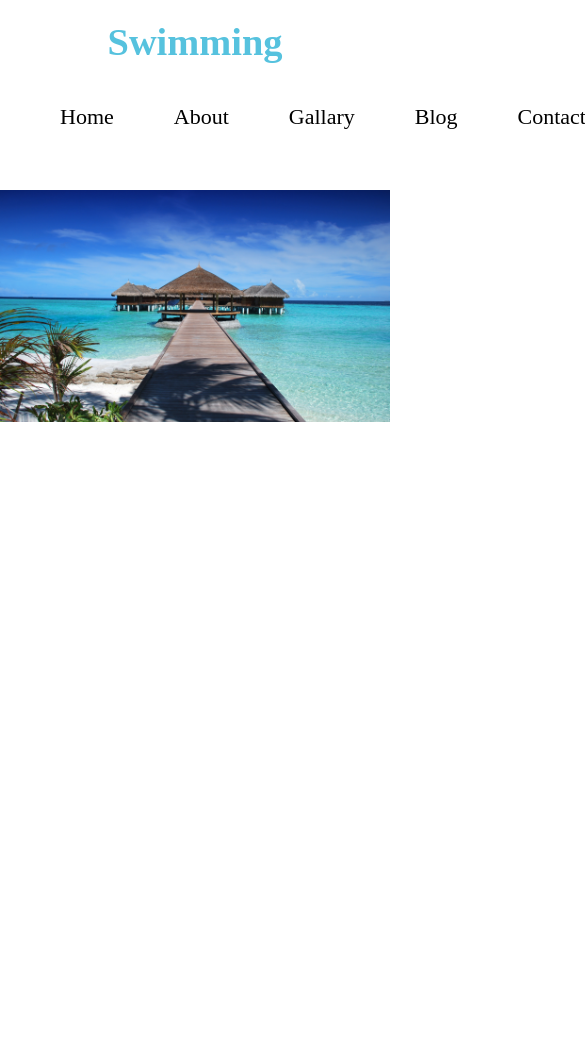
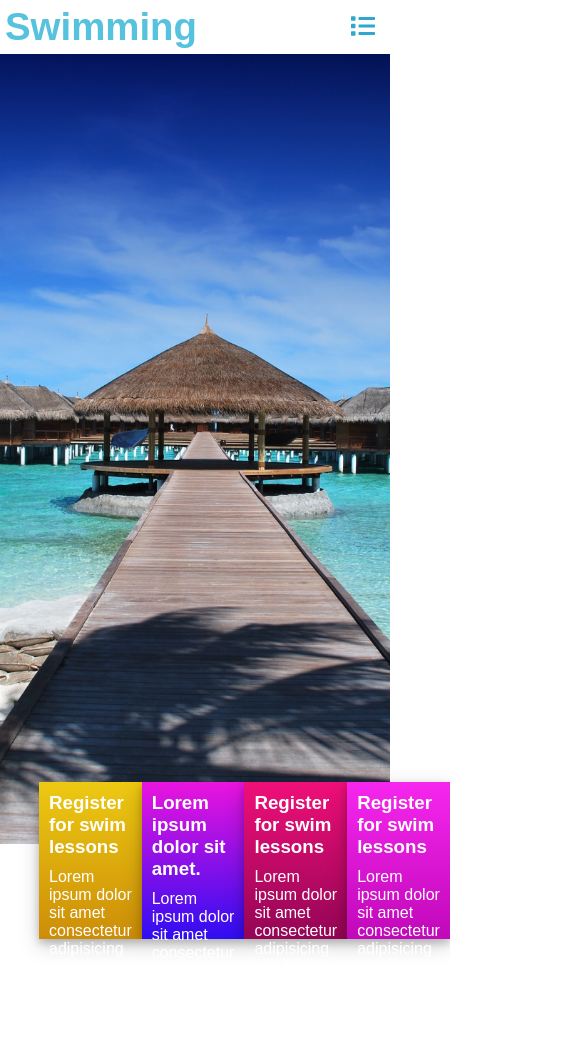
Before and after one commit to bilalisz/swimming-html5-css3, a plain HTML site: page index.html in a window 390 px wide. Shown: the top 1057 px of the page, 585 px wide, since content can reach past the window. Before the commit the page ends 844 px from the top, so only its background shows below. Drawn offline with Linux system fonts and the light colour scheme.

Commit message:
new work

```diff
--- a/index.html
+++ b/index.html
@@ -4,6 +4,7 @@
     <meta charset="UTF-8">
     <meta http-equiv="X-UA-Compatible" content="IE=edge">
     <meta name="viewport" content="width=device-width, initial-scale=1.0">
+    <link href="https://cdnjs.cloudflare.com/ajax/libs/font-awesome/5.13.0/css/all.min.css" rel="stylesheet">
     <link rel="stylesheet" href="/styles/style.css">
     <link rel="stylesheet" href="/styles/responsive.css">
     <title>Swimming</title>
@@ -12,16 +13,38 @@
 
   <div class="container">
     <header class="header">
-        <h1 class="h1">Swimming</h1>
+       <div class="heading-and-button"> <h1 class="h1">Swimming</h1><span id="toogle" onclick="toogleBtn()"><i class="fas fa-list"></i></span></div>
         <ul class="nav-list">
-            <li>Home</li>
-            <li>About</li>
-            <li>Gallary</li>
-            <li>Blog</li>
-            <li>Contacts</li>
+            <li><a href="#">Home</a></li>
+            <li><a href="#">About</a></li>
+            <li><a href="#">Gallary</a></li>
+            <li><a href="#">Blog</a></li>
+            <li><a href="#">Contacts</a></li>
         </ul>
      </header>
      <section class="hero-section">
+
+       <div class="hero-card-section">
+        <div>
+          <h3>Register for swim lessons</h3>
+          <p>
+            Lorem ipsum dolor sit amet consectetur adipisicing elit. Est, Lorem ipsum dolor , <b style="font-size: 20px;">></b>
+          </p>
+        </div>
+        <div> <h3>Lorem ipsum dolor sit amet.</h3>
+          <p>
+            Lorem ipsum dolor sit amet consectetur adipisicing elit. Est, Lorem ipsum dolor , <b style="font-size: 20px;">></b>
+          </p></div>
+        <div> <h3>Register for swim lessons</h3>
+          <p>
+            Lorem ipsum dolor sit amet consectetur adipisicing elit. Est, Lorem ipsum dolor , <b style="font-size: 20px;">></b>
+          </p></div>
+        <div> <h3>Register for swim lessons</h3>
+          <p>
+            Lorem ipsum dolor sit amet consectetur adipisicing elit. Est, Lorem ipsum dolor , <b style="font-size: 20px;">></b>
+          </p></div>
+       </div>
+
 
      </section>
   </div>
--- a/script.js
+++ b/script.js
@@ -1,6 +1,14 @@
-const mediaQuery = window.matchMedia( '( min-width: 768px )' )
+const mediaQuery = window.matchMedia("( min-width: 768px )");
 
 // Note the `matches` property
-if ( mediaQuery.matches ) {
-  console.log('Media Query Matched!','( min-width: 768px )')
+if (mediaQuery.matches) {
+  console.log("Media Query Matched!", "( min-width: 768px )");
 }
+
+const toogleBtn = () => {
+
+  const ul = document.querySelector(".nav-list");
+  ul.classList.add("trans")
+  ul.style.display = "block";
+
+};
--- a/styles/responsive.css
+++ b/styles/responsive.css
@@ -1,29 +1,65 @@
 /* Small devices (landscape phones, 576px and up) */
 @media (max-width: 576px) {
-  .h1 + .nav-list {
-    display: flex;
-    justify-content: space-evenly;
-    font-size: 10px;
-  }
-  .header {
-    display: inline;
-  }
-  .header h1 {
-    text-align: center;
-  }
 }
 
 /* Medium devices (tablets, 768px and up) */
 @media (max-width: 768px) {
-  .container {
-    height: 50vh;
-  }
 }
 
 /* Large devices (desktops, 992px and up) */
 @media (max-width: 992px) {
+  .header {
+    display: flex;
+    flex-direction: column;
+    padding: 5px;
+  }
+  .header > ul {
+    padding: 0;
+    display: none;
+    background-color: #2fa7ce;
+  }
+  .header ul li {
+    display: block;
+    padding: 15px 0px;
+    font-size: 18px;
+    text-align: center;
+  }
+  .header li a {
+    color: white;
+  }
+
+  .heading-and-button #toogle {
+    display: block;
+  }
+  .header .heading-and-button {
+    display: inline-flex;
+    justify-content: space-between;
+  }
 }
 
 /* Extra large devices (large desktops, 1200px and up) */
-@media (max-width: 1200px) {
+@media all and (min-width: 1200px) {
+  .hero-card-section {
+    position: absolute;
+    width: 70%;
+    bottom: -12%;
+    left: 50%;
+    z-index: 999;
+    display: flex;
+    justify-content: space-between;
+    transform: translate(-50%);
+  }
 }
+@media all and (max-width: 1100px) {
+  .hero-card-section {
+    position: absolute;
+    width: 80%;
+    margin: 0 auto;
+    bottom: -12%;
+    left: 50%;
+    z-index: 999;
+    display: flex;
+    justify-content: space-between;
+    transform: translate(-50%);
+  }
+}
--- a/styles/style.css
+++ b/styles/style.css
@@ -4,6 +4,7 @@
 }
 body {
   box-sizing: border-box;
+  font-family: sans-serif;
 }
 
 /* header css */
@@ -26,19 +27,39 @@ body {
   color: #56c2de;
 }
 
+.heading-and-button #toogle {
+  font-size: x-large;
+  color: #2fa7ce;
+  align-self: center;
+  display: none;
+  margin-right: 10px;
+}
+
+.header .nav-list {
+  padding: 10px;
+  /* transition: ease all 0.5s; */
+}
+
+.trans {
+  transition: ease all 2s;
+  transition-timing-function: ease-out;
+}
 .header ul li {
   display: inline;
   padding: 30px 30px;
   font-size: 22px;
+  list-style: none;
 }
+
 .header ul li:hover {
   background-color: #8366ee;
   background-image: linear-gradient(#56c2de, #194aa8);
-  border-radius: 10px;
-  color: #fff;
+  border-radius: 4px;
 }
-.header ul {
-  padding: 10px;
+
+.header li a {
+  color: black;
+  text-decoration: none;
 }
 
 /* main content css hero section */
@@ -48,4 +69,41 @@ body {
   background-repeat: no-repeat;
   background-size: cover;
   height: auto;
+  width: 100%;
+  position: relative;
 }
+
+.hero-card-section {
+  position: absolute;
+  width: 50%;
+  bottom: -12%;
+  left: 50%;
+  z-index: 999;
+  display: flex;
+  justify-content: space-between;
+  transform: translate(-50%);
+}
+.hero-card-section div {
+  width: 170px;
+  height: 137px;
+  box-shadow: 0 4px 8px 0 rgba(0, 0, 0, 0.2), 0 6px 20px 0 rgba(0, 0, 0, 0.19);
+  padding: 10px;
+  color: #fff;
+  font-size: medium;
+}
+.hero-card-section div p {
+  padding-top: 10px;
+}
+
+.hero-card-section div:nth-child(1) {
+  background-image: linear-gradient(#edc912, #cc8d08);
+}
+.hero-card-section div:nth-child(2) {
+  background-image: linear-gradient(#eb14de, #2f0df2);
+}
+.hero-card-section div:nth-child(3) {
+  background-image: linear-gradient(#f00f79, #930555);
+}
+.hero-card-section div:nth-child(4) {
+  background-image: linear-gradient(#f626ee, #c108ba);
+}
```
